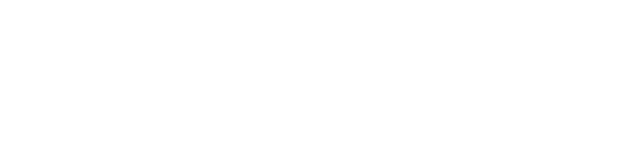
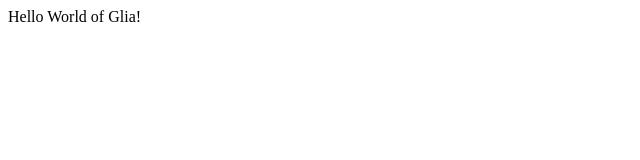
Before and after one commit to scottstu/gliademo, a plain HTML site: page index.html in a window 1280 px wide. Shown: the whole page, without its empty margins (0-640 px from the left). Drawn offline with Linux system fonts and the light colour scheme.

Commit message:
Update index.html

```diff
--- a/index.html
+++ b/index.html
@@ -5,6 +5,7 @@
   <title>Hello World Glia</title>
 </head>
 <body>
+  Hello World of Glia!
   <script src="//api.beta.glia.com/salemove_integration.js"></script>
 </body>
 </html>
```
